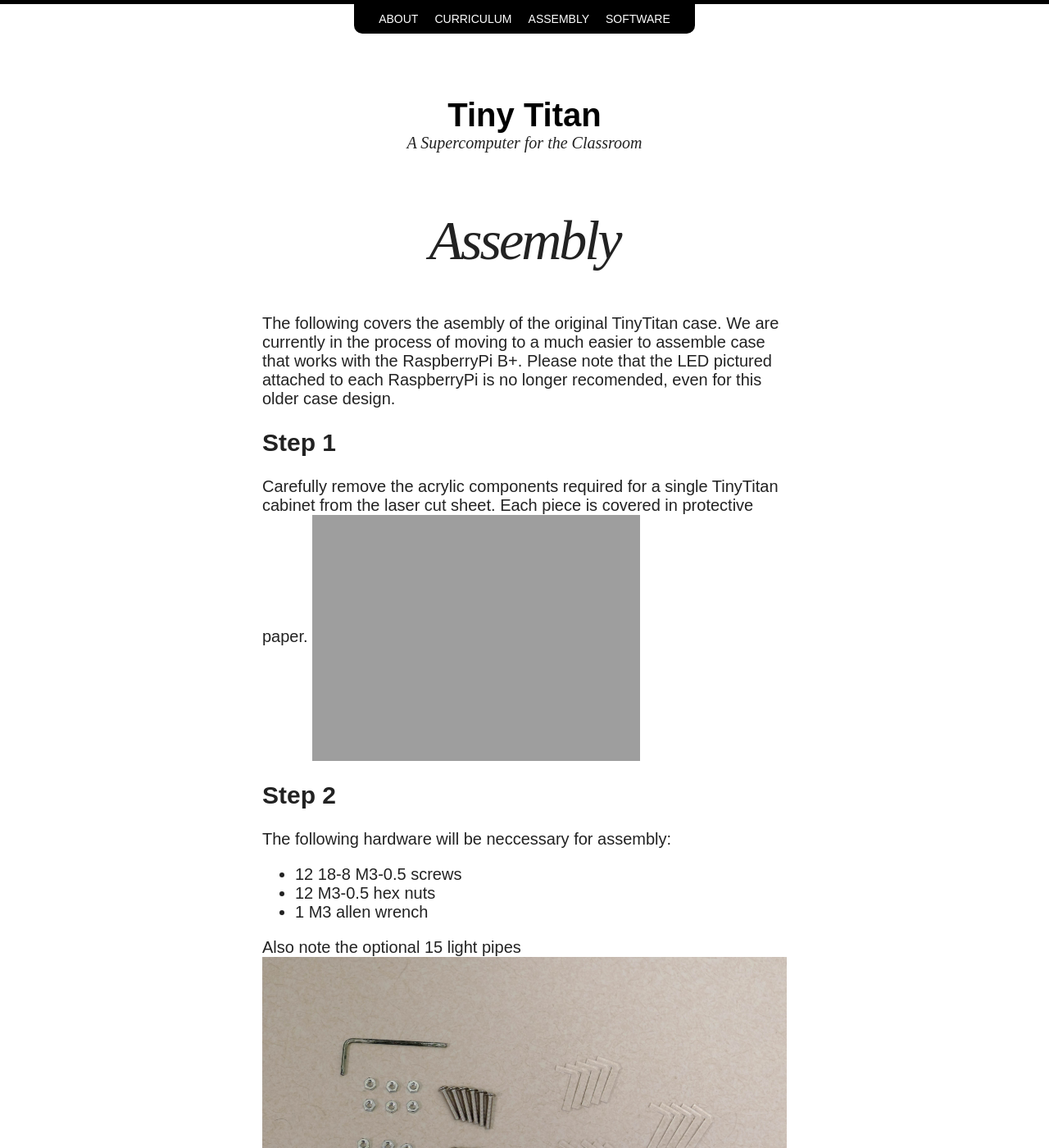
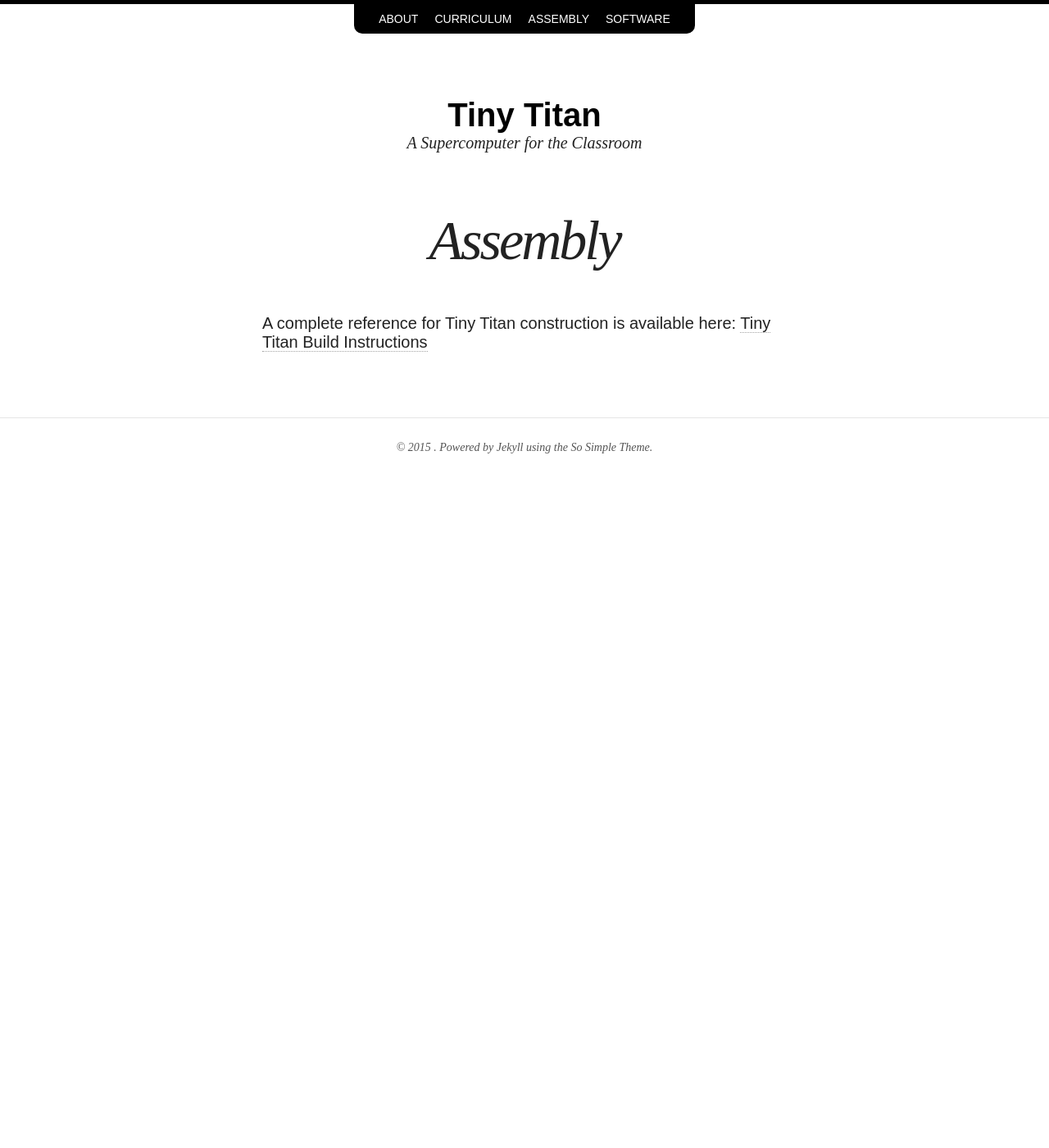
Before and after one commit to TinyTitan/tinytitan.github.io, a Jekyll site: the page built from assembly.md, in a window 1280 px wide and 1400 px high. Shown: the whole window at 82% size. Built offline with Jekyll 4.4.1, drawn with Linux system fonts in a browser that asks for light colours; nearby versions of some CDN libraries; some of the changed text lies outside the part shown.

Commit message:
Use Carolyn's Build Guide

```diff
--- a/assembly.md
+++ b/assembly.md
@@ -9,110 +9,4 @@
 share: true
 ---
 
-The following covers the asembly of the original TinyTitan case. We are currently in the process of moving to a much easier to assemble case that works with the RaspberryPi B+. Please note that the LED pictured attached to each RaspberryPi is no longer recomended, even for this older case design.
-
-## Step 1
-Carefully remove the acrylic components required for a single TinyTitan cabinet from the laser cut sheet. Each piece is covered in protective paper.
-![image 1](http://tinytitan.github.io/images/Construction-v1/image1.jpg)
-
-## Step 2
-The following hardware will be neccessary for assembly:
-
-- 12 18-8 M3-0.5 screws
-- 12 M3-0.5 hex nuts
-- 1 M3 allen wrench
-
-Also note the optional 15 light pipes
-![image 2](http://tinytitan.github.io/images/Construction-v1/image2.jpg)
-
-## Step 3
-Carefully remove the protective paper from each acrylic piece.
-![image 3](http://tinytitan.github.io/images/Construction-v1/image3.jpg)
-
-## Step 4
-Locate the USB facing acrylic plate and place the USB port of each Pi through it.
-![image 4](http://tinytitan.github.io/images/Construction-v1/image4.jpg)
-
-## Step 5
-It is helpful to construct a small jig to raise the structure a few inches. The following was constructed out of old CD cases and index cards but anything you have handy will work. Disregard to extranious LEDs attached to each Pi.
-![image 5](http://tinytitan.github.io/images/Construction-v1/image5.jpg)
-
-## Step 6
-Locate the 3 platform pieces and insert the 15 light pipes as shown.
-![image 6](http://tinytitan.github.io/images/Construction-v1/image6.jpg)
-
-## Step 7
-Carefully fit the 3 pieces constructed above into the acrylic side. The correct acrylic side will have cutouts for the light pipes.
-![image 7](http://tinytitan.github.io/images/Construction-v1/image7.jpg)
-
-## Step 8
-Rotate the entire structure from <b>Step 7</b> onto the structure from <b>Step 5</b>. Initially do you worry about fitting the tabs into the appropriate slot.
-![image 8](http://tinytitan.github.io/images/Construction-v1/image8.jpg)
-
-## Step 9
-Carefully align each tab and slot.
-![image 9](http://tinytitan.github.io/images/Construction-v1/image9.jpg)
-Another view of the aligned structure.
-![image 10](http://tinytitan.github.io/images/Construction-v1/image10.jpg)
-
-## Step 10
-Locate the three support pieces and top as shown.
-![image 11](http://tinytitan.github.io/images/Construction-v1/image11.jpg)
-
-## Step 11
-Orient the 3 support pieces as shown. The top of the cabinet(the right-most vertical piece of acrylic) does not have to be included yet.
-![image 12](http://tinytitan.github.io/images/Construction-v1/image12.jpg)
-
-## Step 12
-Locate the acrylic plate with a slot cut out for each SD card and loosely place it on the structure.
-![image 13](http://tinytitan.github.io/images/Construction-v1/image13.jpg)
-
-## Step 13
-Line up each tab and slot on the SD card facing side.
-![image 14](http://tinytitan.github.io/images/Construction-v1/image14.jpg)
-The left most piece as shown should be removed for the time being.
-![image 15](http://tinytitan.github.io/images/Construction-v1/image15.jpg)
-
-## Step 14
-Inserting the nuts can be tricky so the following will aid in construction. Remove one of the thin acrylic strips left over from the original acrylic sheet and wrap it in electrical tape sticky side out. This allows the small nuts to be stuck to the tape as such.
-![image 16](http://tinytitan.github.io/images/Construction-v1/image16.jpg)
-
-## Step 15
-Carefully insert the 6 nuts and 6 bolts as shown below, loosely tighten them just enough to stay in place. <b>DO NOT</b> over tighten the bolts.
-![image 17](http://tinytitan.github.io/images/Construction-v1/image17.jpg)
-![image 18](http://tinytitan.github.io/images/Construction-v1/image18.jpg)
-![image 19](http://tinytitan.github.io/images/Construction-v1/image19.jpg)
-![image 20](http://tinytitan.github.io/images/Construction-v1/image20.jpg)
-![image 21](http://tinytitan.github.io/images/Construction-v1/image21.jpg)
-
-
-## Step 16
-Carefully flip the enclosure over to the USB facing side, making sure to keep the enclosure aligned.
-![image 22](http://tinytitan.github.io/images/Construction-v1/image22.jpg)
-
-## Step 17
-Insert each of the 6 nuts and bolts as was done on the previous side. Again, do not tighten the bolts.
-![image 23](http://tinytitan.github.io/images/Construction-v1/image23.jpg)
-![image 24](http://tinytitan.github.io/images/Construction-v1/image24.jpg)
-![image 25](http://tinytitan.github.io/images/Construction-v1/image25.jpg)
-![image 26](http://tinytitan.github.io/images/Construction-v1/image26.jpg)
-
-## Step 18
-Locate the side with the HDMI cutout and carefully put it in place.
-![image 27](http://tinytitan.github.io/images/Construction-v1/image27.jpg)
-![image 28](http://tinytitan.github.io/images/Construction-v1/image28.jpg)
-![image 29](http://tinytitan.github.io/images/Construction-v1/image29.jpg)
-
-## Step 19
-Carefully insert the top of the enclosure without distrupting the other pieces.
-![image 30](http://tinytitan.github.io/images/Construction-v1/image30.jpg)
-![image 31](http://tinytitan.github.io/images/Construction-v1/image31.jpg)
-
-## Step 20
-Carefully snug up all 12 bolts, be aware that too much torque will crack the acrylic.
-![image 32](http://tinytitan.github.io/images/Construction-v1/image32.jpg)
-![image 21](http://tinytitan.github.io/images/Construction-v1/image21.jpg)
-
-## Step 21
-Congratulations, you're finished!
-![image 33](http://tinytitan.github.io/images/Construction-v1/image33.jpg)
+A complete reference for Tiny Titan construction is available here: [Tiny Titan Build Instructions](http://tinytitan.github.io/downloads/TinyTitanBuildGuide.pdf)
```
Also changed, not shown: 1 other file.
